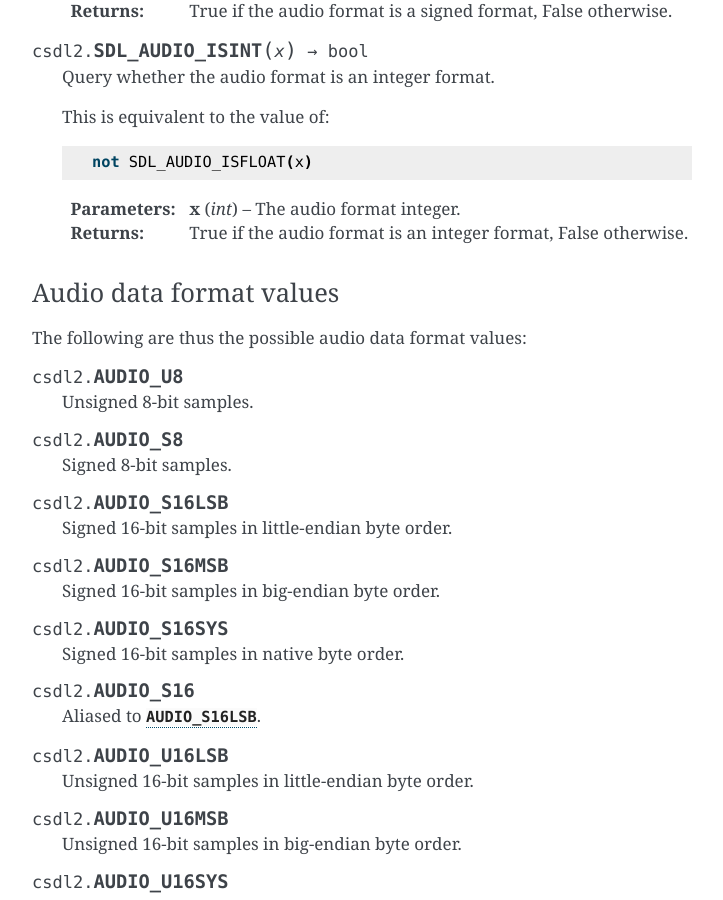
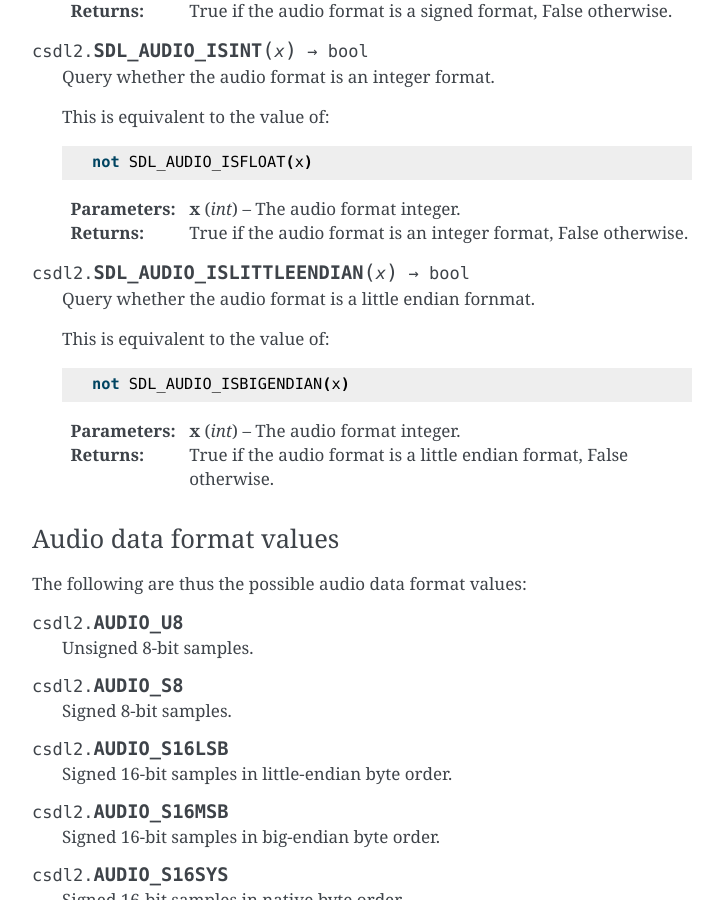
Before and after one commit to pyokagan/pycsdl2, a Sphinx documentation site: the page built from docs/api/audio.rst, in a window 1280 px wide and 900 px high, scrolled down 2790 px. Shown: the whole window, without its empty margins (388-1111 px from the left). Built offline with Sphinx 7.4.7, drawn with Linux system fonts in a browser that asks for light colours; some of the changed text lies outside the part shown.

Commit message:
audio: implement SDL_AUDIO_ISLITTLEENDIAN()

```diff
--- a/docs/api/audio.rst
+++ b/docs/api/audio.rst
@@ -149,6 +149,18 @@ Unspecified bits are always zero, but may be used in later versions of SDL.
 
    :param int x: The audio format integer.
    :returns: True if the audio format is an integer format, False otherwise.
+
+.. function:: SDL_AUDIO_ISLITTLEENDIAN(x) -> bool
+
+   Query whether the audio format is a little endian fornmat.
+
+   This is equivalent to the value of::
+
+      not SDL_AUDIO_ISBIGENDIAN(x)
+
+   :param int x: The audio format integer.
+   :returns: True if the audio format is a little endian format, False
+             otherwise.
 
 Audio data format values
 ~~~~~~~~~~~~~~~~~~~~~~~~
```
Also changed, not shown: 3 other files.
